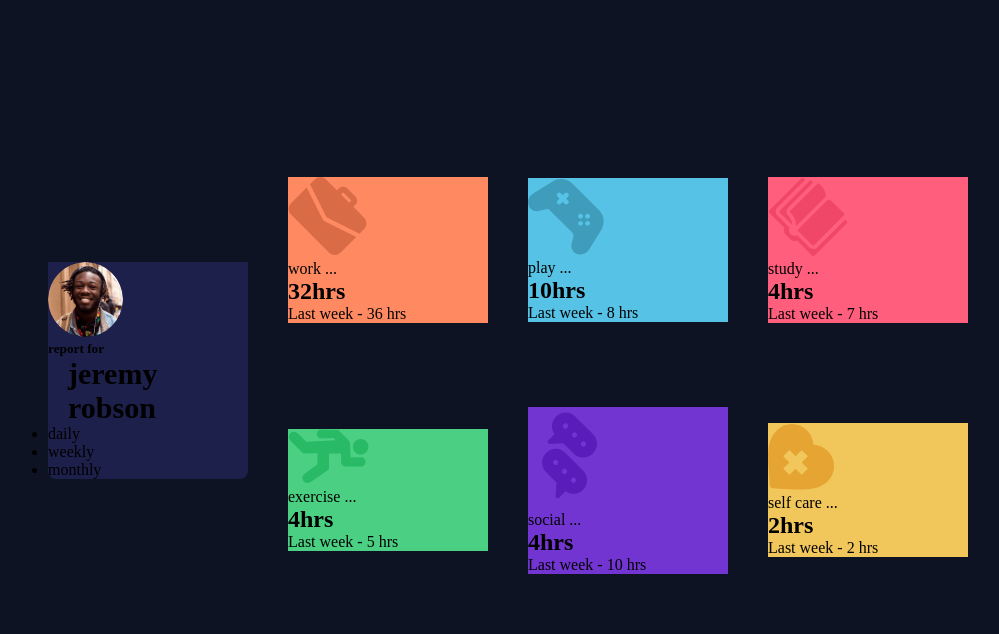
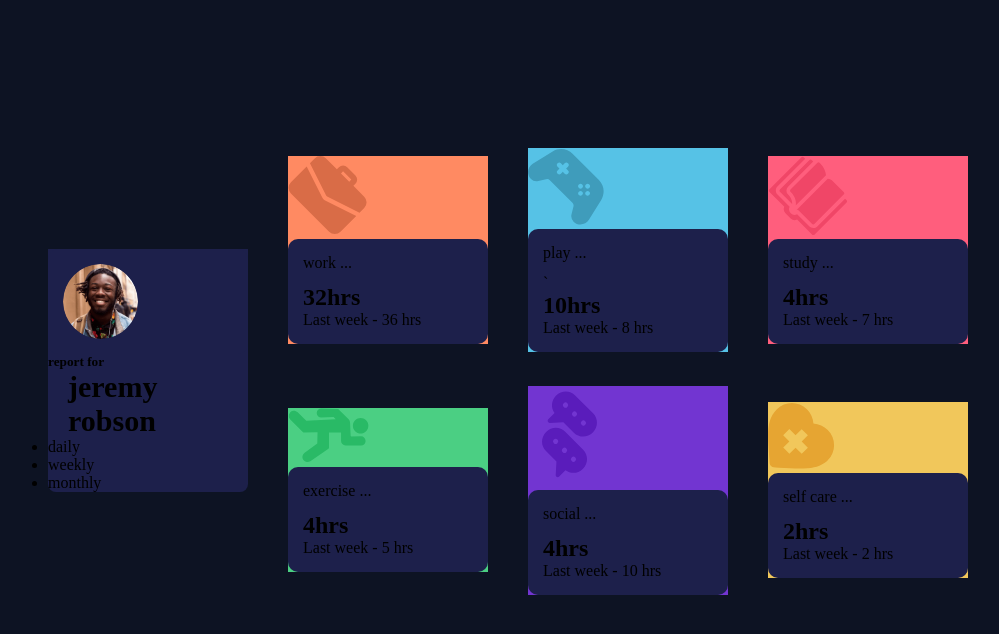
Before and after one commit to minabayat-bit/grid, a plain HTML site: page index.html in a window 1280 px wide. Shown: the whole page, without its empty margins (132-1131 px from the left). Drawn offline with Linux system fonts and the light colour scheme.

Commit message:
version3

```diff
--- a/index.html
+++ b/index.html
@@ -10,7 +10,7 @@
     <main>
       <section class="container">
         <div class="item1">
-          <div>
+          <div class="text">
             <img
               class="img1"
               style=":20px ; border-radius: 100%"
@@ -33,7 +33,7 @@
       </section>
       <section style="background-color: rgb(255 138 98)" class="items">
         <img src="./imgs1.svg" alt="" />
-        <div>
+        <div class="text">
           <div>
             <span>work</span>
             <span>...</span>
@@ -46,12 +46,13 @@
       </section>
       <section style="background-color: rgb(86 194 230)" class="items">
         <img src="./img2.svg" alt="" />
-        <div>
+        <div class="text">
           <div>
             <span>play</span>
             <span>...</span>
           </div>
           <div>
+            `
             <h1>10hrs</h1>
             <p>Last week - 8 hrs</p>
           </div>
@@ -59,7 +60,7 @@
       </section>
       <section style="background-color: rgb(255 94 125)" class="items">
         <img src="./img3.svg" alt="" />
-        <div>
+        <div class="text">
           <div>
             <span>study</span>
             <span>...</span>
@@ -72,7 +73,7 @@
       </section>
       <section style="background-color: rgb(75 207 131)" class="items">
         <img src="./img4.svg" alt="" />
-        <div>
+        <div class="text">
           <div>
             <span>exercise</span>
             <span>...</span>
@@ -85,7 +86,7 @@
       </section>
       <section style="background-color: rgb(114 53 209)" class="items">
         <img src="./img5.svg" alt="" />
-        <div>
+        <div class="text">
           <div>
             <span>social</span>
             <span>...</span>
@@ -98,7 +99,7 @@
       </section>
       <section style="background-color: rgb(241 199 91)" class="items">
         <img src="./img6.svg" alt="" />
-        <div>
+        <div class="text">
           <div>
             <span>self care</span>
             <span>...</span>
--- a/style.css
+++ b/style.css
@@ -27,7 +27,6 @@ main {
   border-bottom-left-radius: 8px;
 }
 .item1 {
-  display: grid;
   grid-row: 1/3;
   display: flex;
   flex-direction: column;
@@ -43,3 +42,16 @@ main {
   flex-direction: column;
   border-radius: 8px;
 }
+.text {
+  background-color: rgb(29 32 75);
+  height: 100%;
+  display: flex;
+  flex-direction: column;
+  z-index: 100;
+  border-radius: 10px;
+  padding: 15px;
+  gap: 12px;
+}
+img {
+  border-radius: 10px;
+}
```
